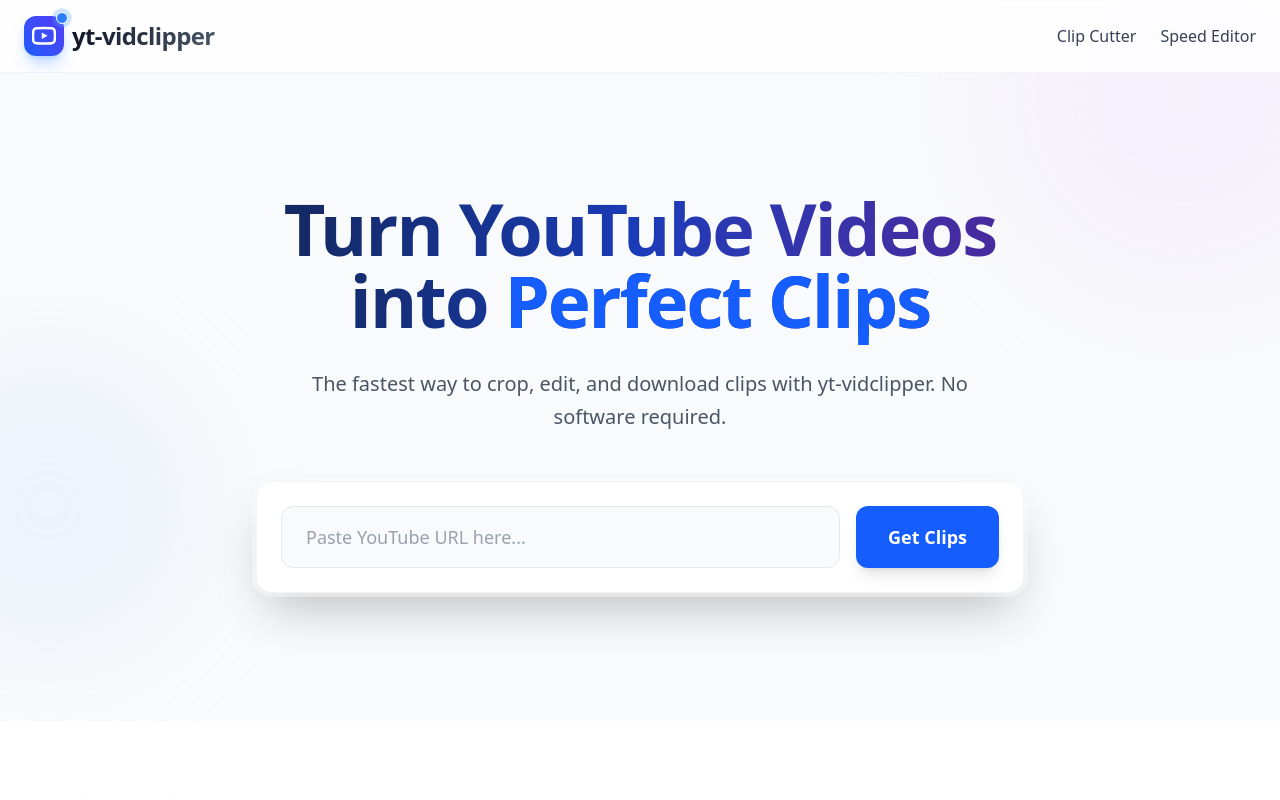
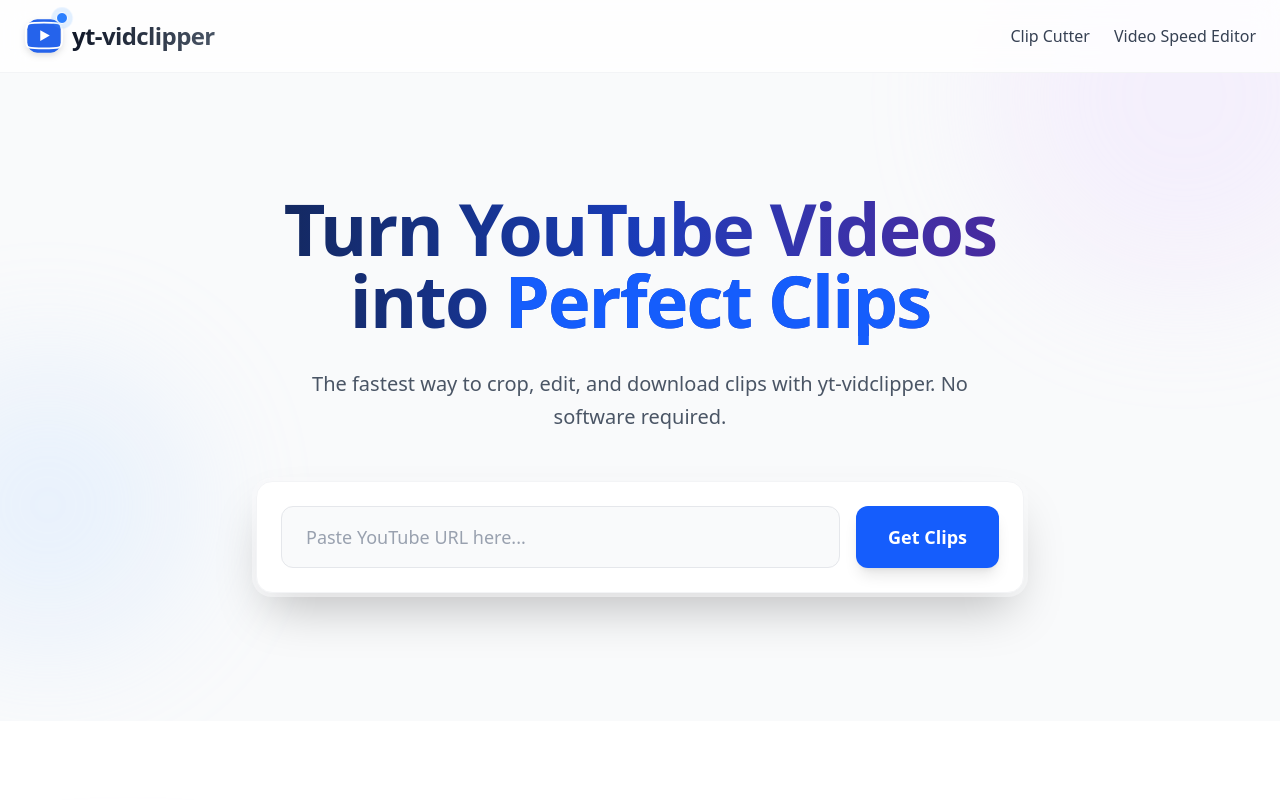
Before and after one commit to divyanshusoni21/Yt-vidclipper-fe, a React (Vite) app: page / in a window 1280 px wide. Shown: the top 800 px of the page. Built offline with nearby package versions, Linux system fonts and the light colour scheme.

Commit message:
feat : added buy me a coffee link

```diff
--- a/src/components/Footer.jsx
+++ b/src/components/Footer.jsx
@@ -33,13 +33,30 @@
                   Clip Cutter
                 </Link>
               </li>
+              <li>
+                <Link
+                  to="/edit-video-speed"
+                  className="hover:text-white transition-colors"
+                >
+                  Video Speed Editor
+                </Link>
+              </li>
             </ul>
           </div>
           <div>
             <h4 className="text-lg font-semibold mb-4">Contact</h4>
-            <p className="text-gray-400">
+            <p className="text-gray-400 mb-6">
               Questions or feedback? We'd love to hear from you.
             </p>
+            <a
+              href="https://buymeacoffee.com/divyanshu_soni"
+              target="_blank"
+              rel="noopener noreferrer"
+              className="inline-flex items-center space-x-2 bg-yellow-500/10 text-yellow-500 px-4 py-2 rounded-xl border border-yellow-500/20 hover:bg-yellow-500 hover:text-white transition-all duration-300 group"
+            >
+              <span className="font-bold">Buy me a coffee</span>
+              <span className="group-hover:rotate-12 transition-transform">☕️</span>
+            </a>
           </div>
         </div>
         <div className="border-t border-gray-800 mt-12 pt-8 text-center text-gray-500 text-sm">
--- a/src/components/Header.jsx
+++ b/src/components/Header.jsx
@@ -24,7 +24,7 @@
               to="/edit-video-speed"
               className="text-gray-700 hover:text-orange-600 transition-colors font-medium"
             >
-              Speed Editor
+              Video Speed Editor
             </Link>
           </nav>
         </div>
--- a/src/components/Logo.jsx
+++ b/src/components/Logo.jsx
@@ -3,18 +3,20 @@
 const Logo = ({ className = "" }) => {
     return (
         <div className={`flex items-center space-x-2 group ${className}`}>
-            <div className="relative flex items-center justify-center w-10 h-10 bg-gradient-to-tr from-blue-600 to-indigo-600 rounded-xl shadow-lg shadow-blue-500/30 group-hover:scale-105 transition-transform duration-300">
+            <div className="relative flex items-center justify-center w-10 h-10 group-hover:scale-105 transition-transform duration-300">
                 <svg
-                    className="w-6 h-6 text-white"
                     viewBox="0 0 24 24"
+                    className="w-full h-full drop-shadow-md"
                     fill="none"
-                    stroke="currentColor"
-                    strokeWidth="2.5"
-                    strokeLinecap="round"
-                    strokeLinejoin="round"
+                    xmlns="http://www.w3.org/2000/svg"
                 >
-                    <path d="M22.54 6.42a2.78 2.78 0 00-1.94-2C18.88 4 12 4 12 4s-6.88 0-8.6.46a2.78 2.78 0 00-1.94 2A29 29 0 001 11.75a29 29 0 00.46 5.33A2.78 2.78 0 003.4 19c1.72.46 8.6.46 8.6.46s6.88 0 8.6-.46a2.78 2.78 0 001.94-2 29 29 0 00.46-5.25 29 29 0 00-.46-5.33z" />
-                    <polygon points="9.75 15.02 15.5 11.75 9.75 8.48 9.75 15.02" fill="white" stroke="none" />
+                    <rect x="2" y="2" width="20" height="20" rx="6" fill="#2563eb" />
+                    <path
+                        d="M22.54 6.42a2.78 2.78 0 00-1.94-2C18.88 4 12 4 12 4s-6.88 0-8.6.46a2.78 2.78 0 00-1.94 2A29 29 0 001 11.75a29 29 0 00.46 5.33A2.78 2.78 0 003.4 19c1.72.46 8.6.46 8.6.46s6.88 0 8.6-.46a2.78 2.78 0 001.94-2 29 29 0 00.46-5.25 29 29 0 00-.46-5.33z"
+                        stroke="white"
+                        strokeWidth="1"
+                    />
+                    <polygon points="9.75 15.02 15.5 11.75 9.75 8.48 9.75 15.02" fill="white" />
                 </svg>
                 <div className="absolute -top-1 -right-1 flex">
                     <span className="relative flex h-3 w-3">
```
